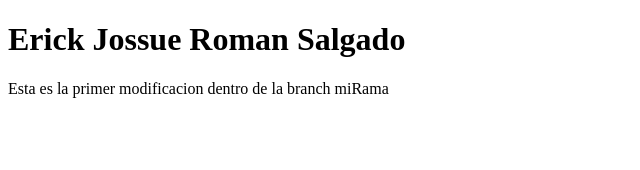
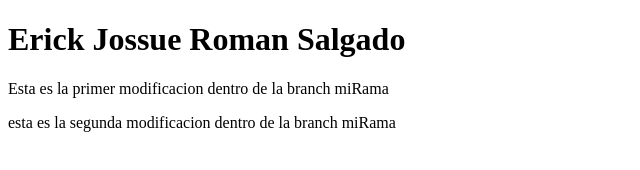
Before and after one commit to Erickfersi1/Aweb.147.html, a plain HTML site: page presentacion.html in a window 1280 px wide. Shown: the whole page, without its empty margins (0-640 px from the left). Drawn offline with Linux system fonts and the light colour scheme.

Commit message:
segunda modificacion de la rama

```diff
--- a/presentacion.html
+++ b/presentacion.html
@@ -9,7 +9,7 @@
 <body>
     <h1>Erick Jossue Roman Salgado</h1>
     <p>Esta es la primer modificacion dentro de la branch miRama</p>
-
+	<p>esta es la segunda modificacion dentro de la branch miRama</p>
 
 </body>
 </html>
```
